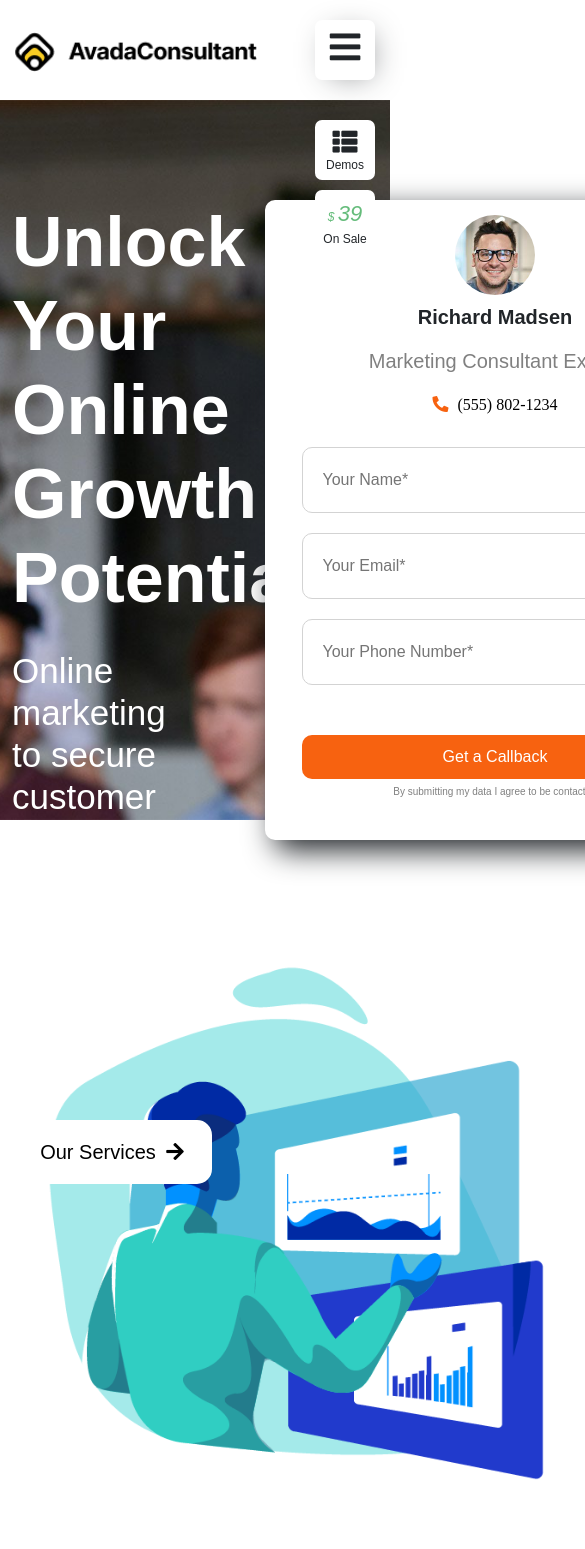
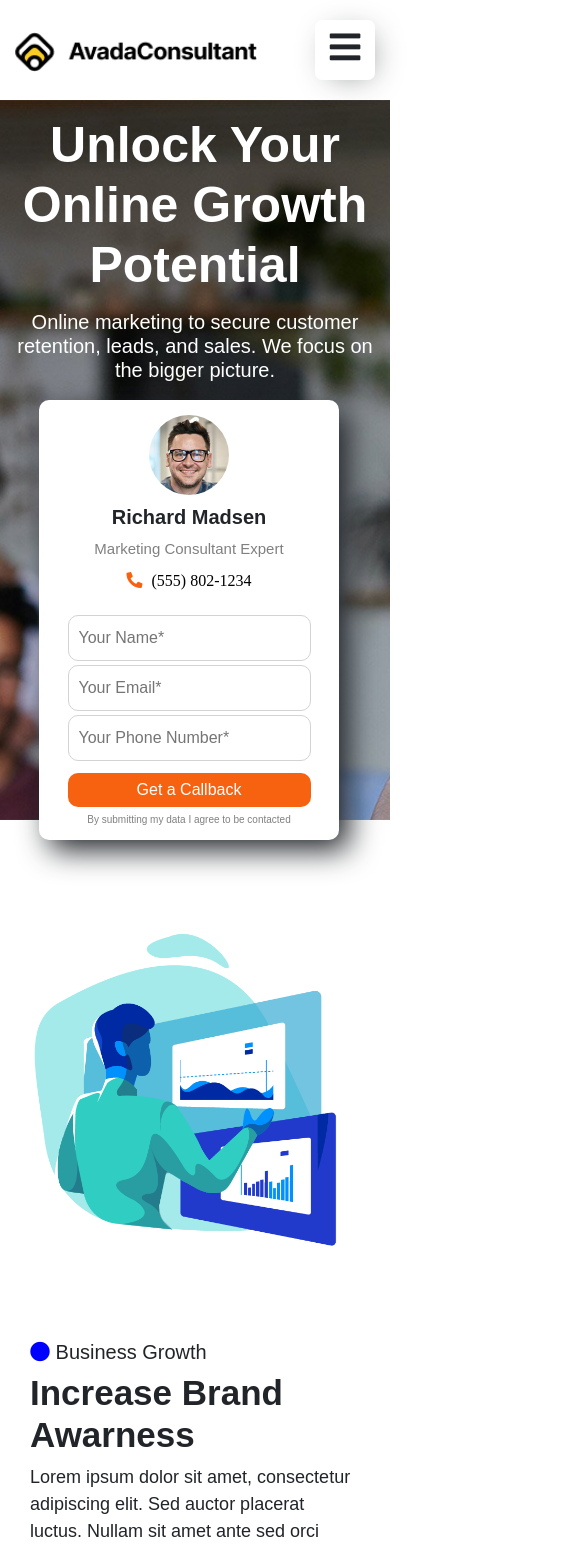
Before and after one commit to FedericoCaf/proj-html-vuejs, a Vue app: page / in a window 390 px wide. Shown: the top 1549 px of the page, 585 px wide, since content can reach past the window. Built offline with nearby package versions, Linux system fonts and the light colour scheme; a small style sheet from the web is missing.

Commit message:
completato

```diff
--- a/src/App.vue
+++ b/src/App.vue
@@ -53,4 +53,23 @@ export default {
 @import './assets/style/vars.scss';
 @import './assets/style/generals.scss';
 
+.jumbo-left, .jumbo-right{
+    animation: transitionIn 3s;
+  }
+
+  @keyframes transitionIn {
+
+    from {
+      transform: translateY(15px);
+      filter: opacity(0);
+
+    }
+
+    to {
+      transform: translateY(0);
+      filter: opacity(1)
+    }
+
+  }
+
 </style>
--- a/src/components/Boostsection.vue
+++ b/src/components/Boostsection.vue
@@ -2,18 +2,18 @@
 <div class="container-global-boost bg-light">
   <div class="container">
      <div class="row d-flex">
-       <div class="col-6 text-boost">
+       <div class="col-12 col-md-6 text-boost">
          <h1>We Boost Our Clients’ Bottom Line by Optimizing Their Growth Potential.</h1>
          <p>Quisque aliquet, libero consequat elementum convallis, erat risus imperdiet pellentesque sem neque eget.</p>
          <button class="fc-button-orange">Why Work With Us</button>
        </div>
-       <div class="col-6 img-boost">
+       <div class="col-12 col-md-6 img-boost">
          <img src="../assets/img/we-boost-our-clients-600x549.jpg" alt="img-work">
        </div>
      </div>
 
      <div class="row d-flex boost-bottom-content">
-       <div class="col-6">
+       <div class="col-12 col-md-6">
 
          <h3>We Build Relationships</h3>
          <p class="boost-paragraph">Curabitur ac leo nunc. Vestibulum et mauris vel ante finibus maximus nec ut leo. Integer consectetur.</p>
@@ -22,7 +22,7 @@
          <p class="boost-paragraph">Curabitur ac leo nunc. Vestibulum et mauris vel ante finibus maximus nec ut leo. Integer consectetur.</p>
 
        </div>
-       <div class="col-6">
+       <div class="col-12 col-md-6">
 
          <div class="boost-bottom-right d-flex">
            <div class="fc-icon d-flex justify-content-center align-items-center">
@@ -61,7 +61,8 @@
 
      <div class="row fc-awards">
 
-       <div v-for="(award, index) in awards" :key="index" class="col-3 text-center">
+       <div v-for="(award, index) in awards" :key="index" class="col-md-3 col-6 text-center">
+      <!-- aggiungo dinamicamente il colore corrispondente col bind della classe -->
           <div class="awards-img" :class="award.color">
              <img :src="award.img" :alt="award.award1">
           </div>
@@ -136,10 +137,12 @@ export default {
     width: 200px;
     padding: 15px;
     font-size: 17px;
+    margin-bottom: 20px;
   }
 }
 
 .img-boost{
+
   img{
     width: 100%;
     border-radius: 5px;
@@ -216,4 +219,35 @@ export default {
    }
 }
 
+@media (max-width:1200px){
+  .text-boost{
+    margin-top: 50px;
+    padding-right: 90px;
+   h1{
+    font-size: 35px;
+    font-weight: 700;
+   }
+   .fc-button-orange{
+      width: 200px;
+      padding: 15px;
+      font-size: 15px;
+   }
+  }
+ }
+@media (max-width:768px){
+  .text-boost{
+    margin-top: 0;
+    padding-right: 70px;
+   h1{
+    font-size: 25px;
+    font-weight: 700;
+   }
+   .fc-button-orange{
+      width: 200px;
+      padding: 15px;
+      font-size: 15px;
+   }
+  }
+ }
+
 </style>
--- a/src/components/Brands.vue
+++ b/src/components/Brands.vue
@@ -3,7 +3,7 @@
  <div class="container text-center">
     <h1>Some Brands We Work With</h1>
     <h4>Lorem ipsum dolor, sit amet consectetur adipisicing.</h4>
-    <div class="brands-container d-flex justify-content-between">
+    <div class="brands-container d-flex justify-content-between flex-wrap">
         <img v-for="(brand, index) in brands" :key="index"
              :src="brand" alt="logo">
     </div>
@@ -67,7 +67,7 @@ export default {
  .contact-sandy{
    margin-top: 200px;
    height: 70px;
-   box-shadow: 10px 10px 30px;
+   box-shadow: 5px 10px 18px #888888;
    border-radius: 10px;
     .subtitle-avada{
       font-size: 22px;
@@ -102,14 +102,22 @@ export default {
       h6{
         color: gray;
       }
-
     }
-
  }
-
 
 }
 
+@media (max-width:992px){
+   .sandy-text{
+      h6{
+        display: none;
+      }
+   }
+
+   .subtitle-avada{
+     display: none;
+   }
+}
 
 
 </style>
--- a/src/components/CaseStudies.vue
+++ b/src/components/CaseStudies.vue
@@ -6,19 +6,18 @@
     </div>
 
      <div class="container-cases d-flex justify-content-between">
-
+<!-- ciclo i casi studio presenti nell'array ma inserisco solo i primi 3 con un controllo v-if -->
        <div v-for="(item, index) in cases" :key="index"
             class="inner-container-case">
-            <div v-if="(index < 3)" class="inside-case">
-              <div class="fc-overlay"></div>
+             <div v-if="(index < 3)" class="inside-case">
+               <div class="fc-overlay"></div>
                 <div class="img-cases">
                   <img :src="item.img" :alt="item.comment">
                 </div>
                 <h3> {{item.title}} </h3>
                 <h2> {{item.bigNumber}} </h2>
                 <p> {{item.comment}} </p>
-            </div>
-
+             </div>
        </div>
      </div>
 
@@ -83,7 +82,7 @@ export default {
   }
 
   .inner-container-case{
-    max-width: 400px;
+
     h3{
       margin-top: 20px;
       font-size: 30px;
@@ -99,6 +98,7 @@ export default {
       font-size: 52px;
     }
   }
+
 
   .button-container{
     margin-top: 50px;
@@ -132,4 +132,17 @@ export default {
 
 }
 
+@media (max-width:1200px){
+  .container-cases{
+    flex-wrap: wrap;
+    max-width: 400px;
+    justify-content: center;
+  }
+
+  .case-studies-container{
+    display: flex;
+    align-items: center;
+    flex-direction:column;
+  }
+}
 </style>
--- a/src/components/Footer.vue
+++ b/src/components/Footer.vue
@@ -1,21 +1,24 @@
 <template>
 
 <footer>
+
+  <!-- Copio la struttura del componente Jumbosection -->
   <div class="container-jumbo">
       <div class="container">
         <div class="row inner-container d-flex align-items-center">
-            <div class="jumbo-left col-6">
+            <div class="jumbo-left col-12 col-lg-6">
               <h1>Let’s Make Things Happen</h1>
               <h4>Curabitur ac leo nunc. Vestibulum et mauris vel ante finibus maximus nec ut leo. Integer consectetur.</h4>
 
               <div class="fc-line"></div>
+
               <h5> “The team at Avada Marketing Consultant is fabulous. They helped us unlock our potential online and offline. We have experienced year on year growth due to their progressive approach.”</h5>
               <h4>George Anderson</h4>
               <p>Digitalbox CEO</p>
 
             </div>
 
-            <div class="jumbo-right col-6">
+            <div class="jumbo-right col-12 col-lg-6">
                <div class="contact-card">
                  <div class="img-card-top">
                     <img src="../assets/img/marketing-consultant-expert.jpg" alt="consultant">
@@ -35,9 +38,11 @@
         </div>
       </div>
    </div>
+
+   <!-- inizia la parte bassa del footer -->
    <div class="container bottom-footer">
      <div class="row">
-       <div class="col-5 container-footer-left d-flex flex-column justify-content-between">
+       <div class="col-lg-5 col-12 container-footer-left d-flex flex-column justify-content-between">
          <div class="footer-left-top">
             <h2>Grow Your Online Business Strategically, and Improve Customer Retention.</h2>
             <div class="fc-social d-flex">
@@ -50,13 +55,11 @@
             </div>
          </div>
 
-          <p>© 2021 • Avada Consultant • Powered by WordPress</p>
-
        </div>
 
-       <div class="col-7">
+       <div class="col-lg-7 col-12">
          <div class="row">
-           <div class="col-3 container-footer-right d-flex flex-column justify-content-between">
+           <div class="col-lg-3 col-12 container-footer-right d-flex flex-column">
              <ul>
                <li> <strong>Services</strong></li>
                <li>Marketing Plan</li>
@@ -66,9 +69,9 @@
                <li>Why Us</li>
                <li>Cases Studies</li>
              </ul>
-             <p>Call Us (555) 802-1234</p>
+
            </div>
-           <div class="col-3 container-footer-right d-flex flex-column justify-content-between">
+           <div class="col-lg-3 col-12 container-footer-right d-flex flex-column">
              <ul>
               <li> <strong>Resources</strong></li>
                <li>Learning Center</li>
@@ -78,20 +81,26 @@
              </ul>
              <p></p>
            </div>
-           <div class="col-3 container-footer-right d-flex flex-column justify-content-between">
+           <div class="col-lg-3 col-12 container-footer-right d-flex flex-column">
              <ul>
                 <li> <strong>Company</strong></li>
                <li>Who We Are</li>
                <li>Contact Us</li>
                <li>Careers</li>
              </ul>
-             <p>info@yourcompany.com</p>
+
            </div>
          </div>
        </div>
      </div>
+     <div class="container bottom-contact d-flex justify-content-between">
+       <p>© 2021 • Avada Consultant • Powered by WordPress</p>
+       <p>Call Us (555) 802-1234</p>
+       <p>info@yourcompany.com</p>
+     </div>
    </div>
 
+ <!-- chat  -->
  <div class="chat-icon d-flex justify-content-end">
     <div class="text-chat text-center">
       <div class="img-expert-chat d-flex justify-content-center">
@@ -121,7 +130,6 @@ export default {
 .container-jumbo{
   padding: 70px;
   background-color: black;
-
 }
 
 .jumbo-left{
@@ -206,12 +214,8 @@ export default {
    }
 }
 
-.container-footer-left{
-  height: 470px;
-}
+.container-footer-right{
 
-.container-footer-right{
-  height: 470px;
    ul{
      padding-left: 0 !important;
    }
@@ -242,6 +246,13 @@ export default {
     padding: 30px 30px 30px 0;
     font-size: 20px;
     cursor: pointer;
+  }
+}
+
+.bottom-contact{
+  margin-top:70px;
+  p:last-child{
+    margin-right: 220px;
   }
 }
 
@@ -285,4 +296,57 @@ export default {
       border-radius: 50%;
     }
 }
+
+@media (max-width: 1200px){
+  .jumbo-left{
+  padding-right: 50px;
+
+   h1{
+     font-size: 45px;
+   }
+   h4{
+     font-size: 20px;
+     margin: 20px 0;
+   }
+ }
+
+ .jumbo-right{
+   padding-left: 0;
+   display: flex;
+   justify-content: center;
+ }
+
+  .chat-icon{
+     .text-chat{
+        display: none;
+     }
+
+   }
+}
+@media (max-width: 768px){
+  .contact-card {
+  height: 440px;
+  width: 350px;
+ }
+
+ .container-footer-right{
+   text-align: center;
+ }
+
+ .footer-left-top{
+   text-align: center;
+ }
+
+ .fc-social{
+   justify-content: center;
+ }
+
+ .bottom-contact{
+   flex-direction: column;
+   align-items: center;
+     p:last-child{
+    margin-right:0;
+  }
+ }
+}
 </style>
--- a/src/components/Header.vue
+++ b/src/components/Header.vue
@@ -9,6 +9,7 @@
         <img src="../assets/img/avada-marketing-logo.png" alt="logo">
       </div>
 
+<!-- ciclo gli elementi del menu assegnano al primo la classe active -->
       <ul class="d-flex align-items-center justify-content-between">
         <li :class="{active: index===0}"
          v-for="(item, index) in menu" :key="index">
@@ -66,6 +67,7 @@ export default {
         }
      }
 
+//menu hamburger che si attiva con media query
       .fc-hamb{
         position: absolute;
         display: none;
@@ -83,6 +85,7 @@ export default {
             font-size: 35px;
           }
      }
+
      .phone-contact{
        height: 100px;
        width: 400px;
--- a/src/components/Jumbosection.vue
+++ b/src/components/Jumbosection.vue
@@ -12,12 +12,12 @@
 
       <div class="container">
         <div class="row inner-container d-flex align-items-center">
-            <div class="jumbo-left col-6">
+            <div class="jumbo-left col-12 col-md-6">
               <h1>Unlock Your Online Growth Potential</h1>
               <h4>Online marketing to secure customer retention, leads, and sales. We focus on the bigger picture.</h4>
               <button class="fc-btn-our-services">Our Services <i class="fas fa-arrow-right"></i> </button>
             </div>
-            <div class="jumbo-right col-6">
+            <div class="jumbo-right col-12 col-md-6">
                <div class="contact-card">
                  <div class="img-card-top">
                     <img src="../assets/img/marketing-consultant-expert.jpg" alt="consultant">
@@ -58,7 +58,6 @@ export default {
   background-image: url('../assets/img/marketing-intro.jpg');
   background-size:cover;
   background-position: center;
-  background-color:green;
    .inner-container{
      height: 500px;
    }
@@ -192,4 +191,59 @@ export default {
    }
 }
 
+//aggiungo media query per il responsive
+@media (max-width:1200px){
+  .fc-on-sale{
+    display: none;
+  }
+  .fc-demos{
+    display: none;
+  }
+
+   .jumbo-right{
+   padding-left: 0;
+   display: flex;
+   justify-content: center;
+ }
+
+ .jumbo-left{
+   text-align: center;
+    h1{
+      padding-top: 15px;
+    }
+ }
+
+}
+@media (max-width:992px){
+  .contact-card{
+    height: 440px;
+    width:300px;
+       input{
+         padding: 10px;
+         margin: 2px;
+        }
+       .fc-callback{
+         margin-top: 10px;
+        padding: 5px;
+       }
+      h6{
+        font-size: 15px;
+        padding: 3px;
+      }
+  }
+
+.jumbo-left{
+    h1{
+      font-size: 50px;
+    }
+     h4{
+     font-size: 20px;
+     margin: 15px 0;
+   }
+}
+
+
+
+}
+
 </style>
--- a/src/components/Marketing.vue
+++ b/src/components/Marketing.vue
@@ -2,11 +2,11 @@
  <div class="wrapper">
      <div class="container">
       <div class="row d-flex">
-         <div class="col-6 img-testimonial">
+         <div class="col-md-6 col-12 img-testimonial">
            <img src="../assets/img/large-testimonial-600x583.jpg" alt="img-testimonial">
          </div>
 
-          <div class="col-6 text-testimonial">
+          <div class="col-md-6 col-12 text-testimonial">
               <h2>“The team at Avada Marketing Consultant is fabulous. They helped us unlock our potential online and offline. We have experienced year on year growth due to their progressive approach.”</h2>
               <h5>Kate Schadler</h5>
               <p>Marketing Consultant – Abstract</p>
@@ -23,7 +23,7 @@
 
        <div class="row img-blog-section">
 
-         <div v-for="(article, index) in articles" :key="index" class="col-4">
+         <div v-for="(article, index) in articles" :key="index" class="col-xl-4 col-12">
            <div class="marketing-img">
              <div class="fc-overlay"></div>
              <img :src="article.img" :alt="article.title">
@@ -77,6 +77,7 @@ export default {
   padding: 60px 0;
    img{
      border-radius: 10px;
+     width: 100%;
    }
 }
 
@@ -135,4 +136,40 @@ export default {
   padding: 150px 0;
 }
 
+@media (max-width:1200px){
+  .text-testimonial{
+    padding: 50px;
+   h2{
+     margin-bottom: 35px;
+     font-size: 25px;
+   }
+ }
+
+ .marketing-title{
+   h2{
+     font-size: 40px;
+   }
+   .fc-button-orange{
+     margin-top: 60px;
+   }
+ }
+}
+@media (max-width:768px){
+ .marketing-title{
+   h2{
+     font-size: 25px;
+   }
+   .fc-button-orange{
+     margin-top: 40px;
+     width: 200px;
+     font-size: 16px;
+   }
+ }
+}
+
+@media (max-width:1200px){
+  .img-blog-section{
+    max-width: 400px;
+  }
+}
 </style>
--- a/src/components/Svgsection.vue
+++ b/src/components/Svgsection.vue
@@ -1,14 +1,15 @@
 <template>
 
   <div class="container">
-
+    <!-- ciclo immagini svg e testi alternando l'ordine con il v-if -->
     <div v-for="(item, index) in svgContent" :key="index" class="row">
-      <div v-if="(index % 2 === 0)" class="col-6 svg-container">
+      <div v-if="(index % 2 === 0)" class="col-lg-6 col-12 svg-container">
         <img :src="(item.img)" :alt="item.topTitle">
       </div>
-      <div class="col-6 text-container">
+      <div class="col-lg-6 col-12 text-container">
           <h5>
-            <i class="fas fa-circle fc-blue"></i>
+            <!-- aggiungo dinamicamente il colore corrispondente col bind della classe -->
+            <i class="fas fa-circle" :class="item.color"></i>
             {{item.topTitle}}
           </h5>
           <h1> {{item.title}} </h1>
@@ -16,7 +17,7 @@
           </p>
           <button class="fc-button-orange"> {{item.button}} </button>
       </div>
-      <div v-if="(index % 2 !== 0)" class="col-6 svg-container">
+      <div v-if="(index % 2 !== 0)" class="col-lg-6 col-12 svg-container">
         <img :src="(item.img)"  :alt="item.topTitle">
       </div>
     </div>
@@ -37,21 +38,24 @@ export default {
          topTitle: 'Business Growth',
          title: 'Increase Brand Awarness',
          paragraph: 'Lorem ipsum dolor sit amet, consectetur adipiscing elit. Sed auctor placerat luctus. Nullam sit amet ante sed orci convallis gravida et at massa.',
-         button: 'Get a Consultation'
+         button: 'Get a Consultation',
+         color: 'svg-color-blue'
        },
        {
          img: require('../assets/svg/img2.svg'),
          topTitle: 'Investors In People',
          title: 'In-House Sales Training',
          paragraph: 'Lorem ipsum dolor sit amet, consectetur adipiscing elit. Sed auctor placerat luctus. Nullam sit amet ante sed orci convallis gravida et at massa.',
-         button: 'Get a Consultation'
+         button: 'Get a Consultation',
+         color: 'svg-color-yellow'
        },
        {
          img: require('../assets/svg/img3.svg'),
          topTitle: 'Social Media Analysis',
          title: 'Harness Your Social Proof',
          paragraph: 'Lorem ipsum dolor sit amet, consectetur adipiscing elit. Sed auctor placerat luctus. Nullam sit amet ante sed orci convallis gravida et at massa.',
-         button: 'Get a Consultation'
+         button: 'Get a Consultation',
+         color: 'svg-color-green'
        },
      ]
    }
@@ -69,10 +73,19 @@ export default {
 .svg-container{
   height: 600px;
   margin-top: 70px;
-  // background-color: lightskyblue;
    img{
      height: 100%;
    }
+}
+
+.svg-color-blue{
+  color: blue;
+}
+.svg-color-yellow{
+  color: yellow;
+}
+.svg-color-green{
+  color: #3BC77B;
 }
 
 .text-container{
@@ -101,4 +114,28 @@ export default {
     }
 }
 
+@media (max-width:1200px){
+  .text-container{
+    margin-top: 10px;
+    padding: 30px;
+    height: 300px;
+      h1{
+     font-size: 35px;
+     }
+      p{
+       font-size: 18px;
+     }
+  }
+
+  .svg-container{
+    height: 400px;
+    margin-top: 30px;
+     img{
+       width: 100%;
+     }
+
+}
+
+}
+
 </style>
```
Lines whose indentation alone changed are shown as unchanged.
